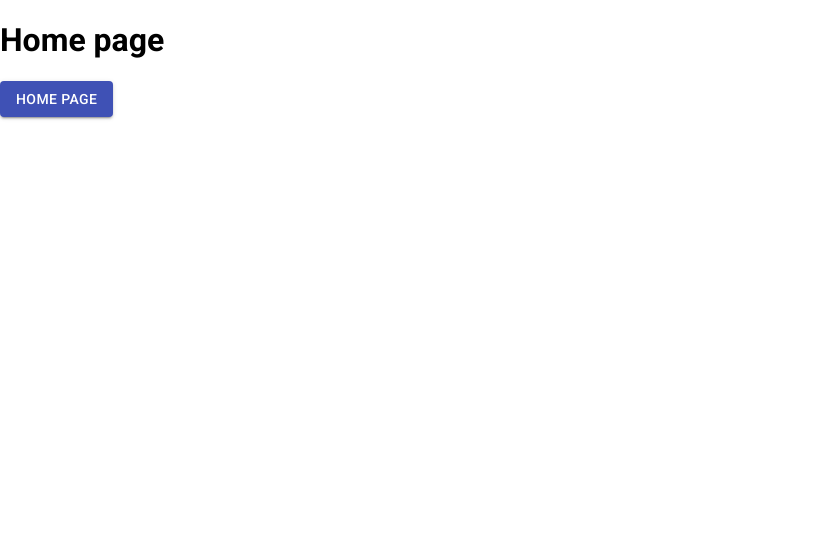
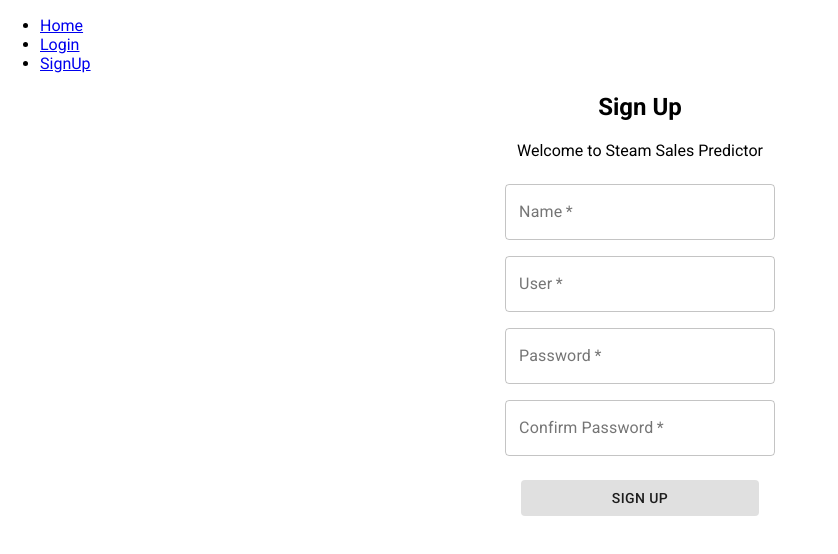
Before and after one commit to snvc00/steam-sales-predictor, a React (Create React App) app: page /signup in a window 1280 px wide. Shown: the top 554 px of the page, without its empty margins (0-838 px from the left). Built offline with nearby package versions, Linux system fonts and the light colour scheme.

Commit message:
Enable navigation between pages and format files (#5)

```diff
--- a/package.json
+++ b/package.json
@@ -9,6 +9,7 @@
     "react": "^16.13.1",
     "react-dom": "^16.13.1",
     "react-router": "^5.2.0",
+    "react-router-dom": "^5.2.0",
     "react-scripts": "3.4.3"
   },
   "scripts": {
--- a/public/index.html
+++ b/public/index.html
@@ -1,5 +1,6 @@
 <!DOCTYPE html>
 <html lang="en">
+
 <head>
   <meta charset="utf-8" />
   <meta name="viewport" content="width=device-width, initial-scale=1" />
@@ -7,8 +8,10 @@
   <link rel="stylesheet" href="https://fonts.googleapis.com/icon?family=Material+Icons" />
   <title>Steam Sales Predictor</title>
 </head>
+
 <body>
   <noscript>You need to enable JavaScript to run this app.</noscript>
   <div id="root"></div>
 </body>
+
 </html>
--- a/src/components/App/App.component.jsx
+++ b/src/components/App/App.component.jsx
@@ -1,9 +1,38 @@
 import React from 'react';
-import HomePage from '../../pages/Home'
+import {
+  BrowserRouter as Router,
+  Switch,
+  Route,
+  Link
+} from 'react-router-dom';
+import HomePage from '../../pages/Home';
+import Login from '../../pages/Login';
+import SignUp from '../../pages/SignUp';
 
 function App() {
   return (
-    <HomePage />
+    <Router>
+      <div>
+        <nav>
+          <ul>
+            <li><Link to="/">Home</Link></li>
+            <li><Link to="/login">Login</Link></li>
+            <li><Link to="/signup">SignUp</Link></li>
+          </ul>
+        </nav>
+        <Switch>
+          <Route path="/" exact>
+            <HomePage />
+          </Route>
+          <Route path="/login">
+            <Login />
+          </Route>
+          <Route path="/signup">
+            <SignUp />
+          </Route>
+        </Switch>
+      </div>
+    </Router>
   );
 }
 
```
Also changed, not shown: src/pages/SignUp/SignUp.page.jsx (+4 -4 lines), src/components/GameCard/GameCard.component.jsx (indentation only), src/components/Navbar/Navbar.component.jsx (indentation only), src/pages/Home/Home.page.jsx (indentation only), src/pages/Login/Login.page.jsx (indentation only), 1 other file (tests, documents, lock files or other folders). Lines whose indentation alone changed are shown as unchanged.
